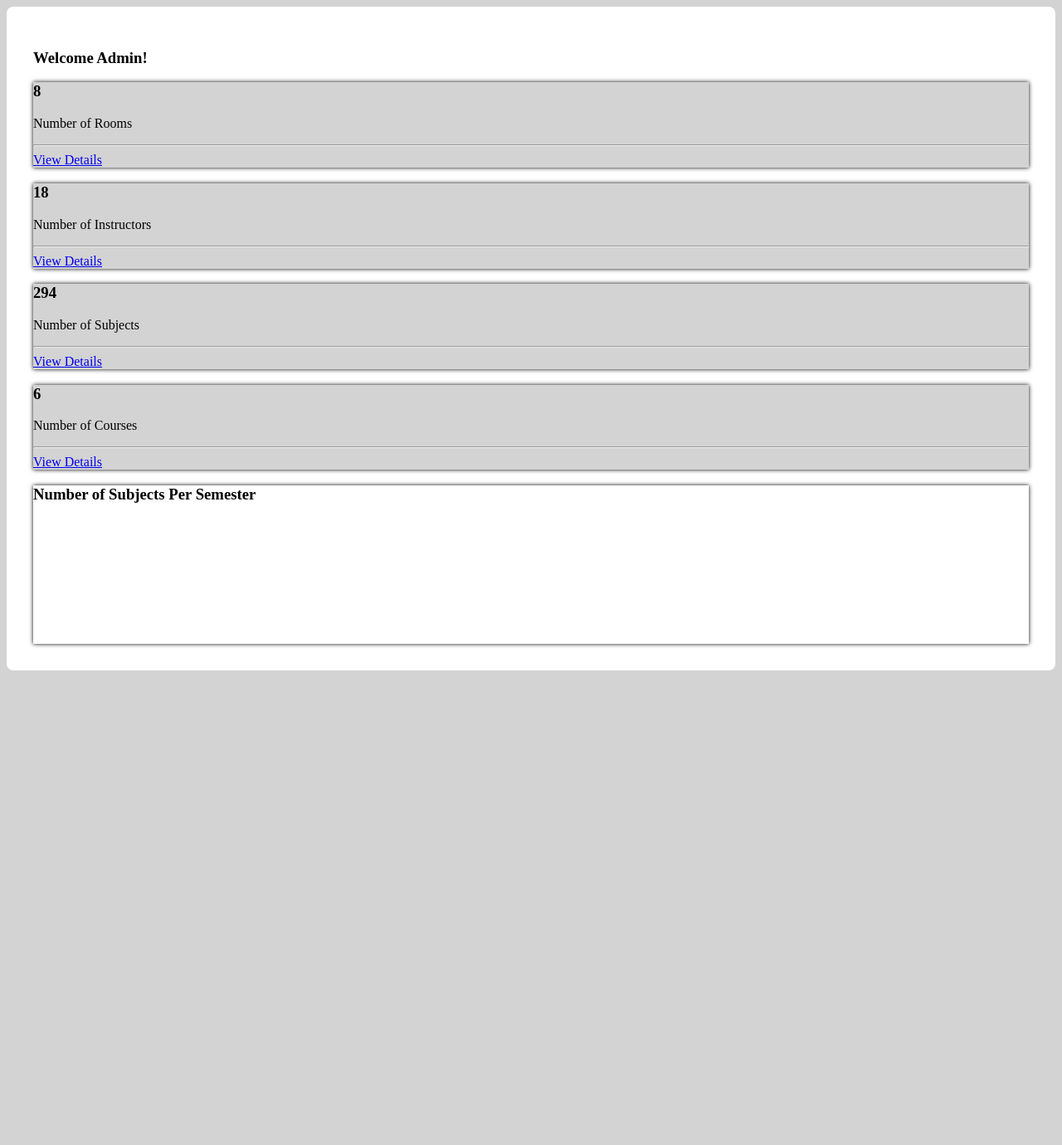
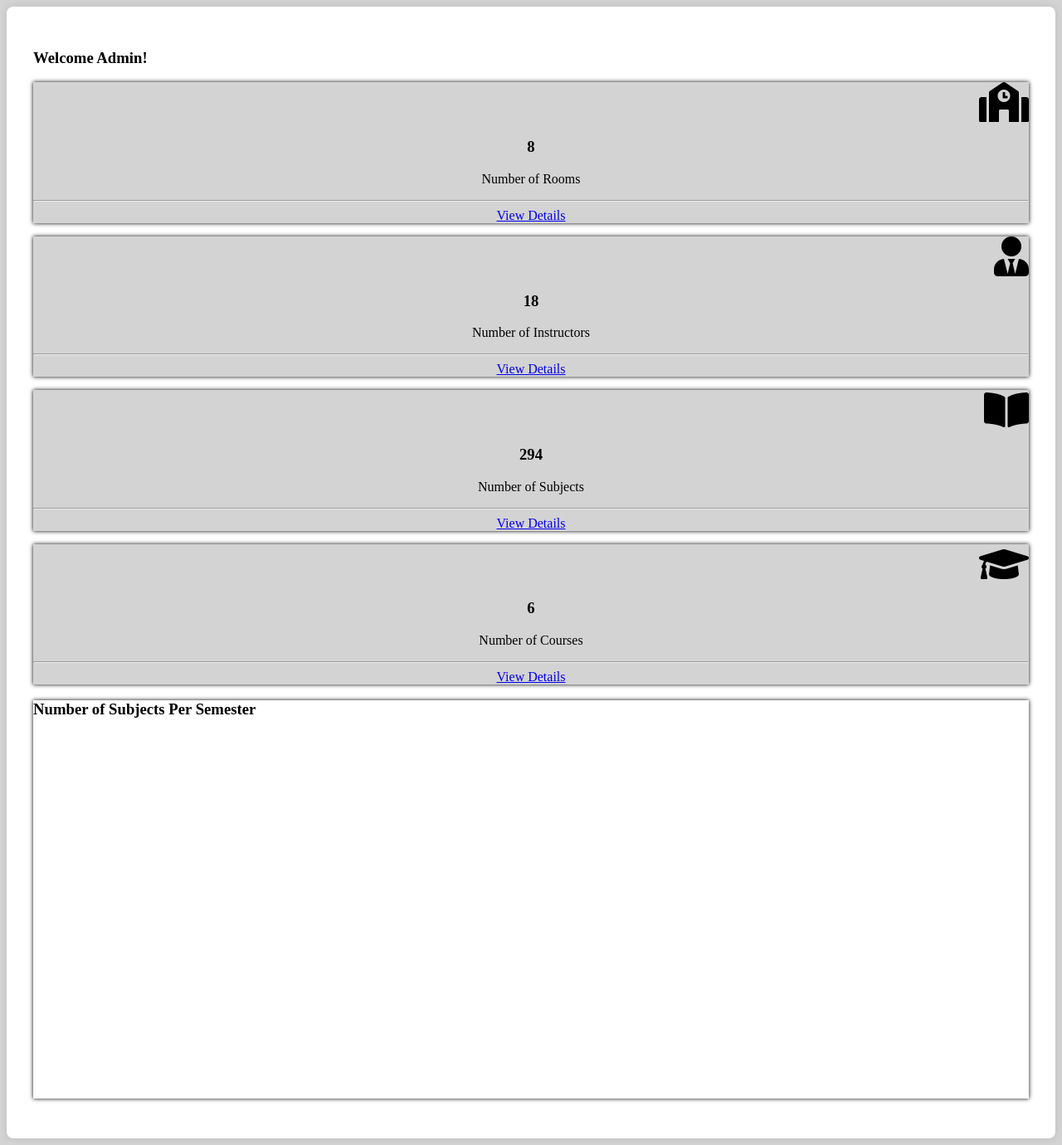
Before and after one commit to misyel15/MCC-Faculty-Loading-Schedule, a PHP site: page /admin/home.php in a window 1280 px wide. Shown: the whole page at 83% size. Before the commit the page ends 808 px from the top, so only its background shows below. Run offline with PHP 8.4, Linux system fonts and the light colour scheme; data comes from the database, SQL or seed files in the repository; a map, chart or similar area stays blank; some libraries are stand-ins or nearby versions.

Commit message:
Update home.php

```diff
--- a/admin/home.php
+++ b/admin/home.php
@@ -1,87 +1,89 @@
-<?php include 'db_connect.php' ?>
+<?php include 'db_connect.php'; ?>
+<!DOCTYPE html>
+<html lang="en">
+<head>
+    <meta charset="UTF-8">
+    <meta http-equiv="X-UA-Compatible" content="IE=edge">
+    <meta name="viewport" content="width=device-width, initial-scale=1.0">
+    <link rel="stylesheet" href="css/themes/default/jquery.mobile-1.4.5.min.css">
+    <script src="js/jquery.mobile-1.4.5.min.js"></script>
+    <link rel="stylesheet" href="https://cdnjs.cloudflare.com/ajax/libs/font-awesome/5.15.4/css/all.min.css">
     <style>
         body {
-        background-color: lightgray; /* Light background for the page */
+            background-color: lightgray;
         }
         .main-container {
-        background-color: white; /* Set the container's background to white */
-        padding: 2rem; /* Add padding for better appearance */
-        border-radius: 8px; /* Rounded corners for a modern look */
-        box-shadow: 0 0 10px rgba(0, 0, 0, 0.1); /* Subtle shadow for depth */
-        max-width: 1340px; /* Set a maximum width */
-        margin: 0 auto; /* Center the container */
+            background-color: white;
+            padding: 2rem;
+            border-radius: 8px;
+            box-shadow: 0 0 10px rgba(0, 0, 0, 0.1);
+            max-width: 1340px;
+            margin: 0 auto;
         }
-    span.float-right.summary_icon {
-        font-size: 3rem;
-        position: absolute;
-        right: 1rem;
-        color: #ffffff96;
-    }
-    .imgs {
-        margin: .5em;
-        max-width: calc(100%);
-        max-height: calc(100%);
-    }
-    .imgs img {
-        max-width: calc(100%);
-        max-height: calc(100%);
-        cursor: pointer;
-    }
-    #imagesCarousel, #imagesCarousel .carousel-inner, #imagesCarousel .carousel-item {
-        height: 60vh !important;
-        background: black;
-    }
-    #imagesCarousel .carousel-item.active {
-        display: flex !important;
-    }
-    #imagesCarousel .carousel-item-next {
-        display: flex !important;
-    }
-    #imagesCarousel .carousel-item img {
-        margin: auto;
-    }
-    #imagesCarousel img {
-        width: auto !important;
-        height: auto !important;
-        max-height: calc(100%) !important;
-        max-width: calc(100%) !important;
-    }
-    /* Separate gradient styles for each card */
-    .card-1 {
+        .card {
             background: lightgray;
             color: #000;
+            margin-bottom: 1rem;
         }
-.card-2 {
-    background: lightgray;
-    color: #000;
+        .card-body {
+            text-align: center;
         }
-.card-3 {
-    background: lightgray;
-    color: #000;
+        .icon i {
+            font-size: 3rem;
         }
-.card-4 {
-    background: lightgray;
-    color: #000;
+        .chart-container {
+            position: relative;
+            height: 60vh;
+            width: 100%;
+            background: white;
         }
-
+        @media (max-width: 1200px) {
+            .main-container {
+                padding: 1rem;
+            }
+        }
+        @media (max-width: 992px) {
+            .card {
+                margin-bottom: 0.5rem;
+            }
+        }
+        @media (max-width: 768px) {
+            .col-lg-3 {
+                flex: 0 0 100%;
+                max-width: 100%;
+            }
+            .container-fluid {
+                padding: 0;
+            }
+            .card-body {
+                padding: 1rem;
+            }
+        }
+        @media (max-width: 576px) {
+            .icon i {
+                font-size: 2rem;
+            }
+            .card-body h3 {
+                font-size: 1.5rem;
+            }
+        }
     </style>
-
-<div class="container main-container" style="box-shadow: 0 0 0px black;">
+</head>
+<body>
+    <div class="container main-container">
         <h3 class="my-4">Welcome Admin!</h3>
         <div class="container-fluid">
             <div class="row">
                 <div class="col-lg-3">
-                <div class="card card-1" style="box-shadow: 0 0 5px black;">
+                    <div class="card" style="box-shadow: 0 0 5px black;">
                         <div class="card-body">
                             <div class="icon" style="text-align:right;">
-                        <i class="fa fa fa-4x fa-school text-secondary" aria-hidden="true"></i>
-
+                                <i class="fa fa-4x fa-school text-secondary" aria-hidden="true"></i>
                             </div>
                             <?php
                                 $sql = "SELECT * FROM roomlist";
                                 $query = $conn->query($sql);
                                 $num_rooms = $query->num_rows; // Number of rooms
-
                                 echo "<h3>".$num_rooms."</h3>";
                             ?>
                             <p>Number of Rooms</p>
@@ -91,7 +93,7 @@
                     </div>
                 </div>
                 <div class="col-lg-3">
-                <div class="card card-2" style="box-shadow: 0 0 5px black;">
+                    <div class="card" style="box-shadow: 0 0 5px black;">
                         <div class="card-body">
                             <div class="icon" style="text-align:right;">
                                 <i class="fa fa-4x fa-user-tie text-secondary" aria-hidden="true"></i>
@@ -100,7 +102,6 @@
                                 $sql = "SELECT * FROM faculty";
                                 $query = $conn->query($sql);
                                 $num_instructors = $query->num_rows; // Number of instructors
-
                                 echo "<h3>".$num_instructors."</h3>";
                             ?>
                             <p>Number of Instructors</p>
@@ -110,7 +111,7 @@
                     </div>
                 </div>
                 <div class="col-lg-3">
-                <div class="card card-3" style="box-shadow: 0 0 5px black;">
+                    <div class="card" style="box-shadow: 0 0 5px black;">
                         <div class="card-body">
                             <div class="icon" style="text-align:right;">
                                 <i class="fa fa-4x fa-book-open text-secondary" aria-hidden="true"></i>
@@ -119,7 +120,6 @@
                                 $sql = "SELECT * FROM subjects";
                                 $query = $conn->query($sql);
                                 $num_subjects = $query->num_rows; // Number of subjects
-
                                 echo "<h3>".$num_subjects."</h3>";
                             ?>
                             <p>Number of Subjects</p>
@@ -129,7 +129,7 @@
                     </div>
                 </div>
                 <div class="col-lg-3">
-                <div class="card card-4" style="box-shadow: 0 0 5px black;">
+                    <div class="card" style="box-shadow: 0 0 5px black;">
                         <div class="card-body">
                             <div class="icon" style="text-align:right;">
                                 <i class="fa fa-4x fa-graduation-cap text-secondary" aria-hidden="true"></i>
@@ -138,7 +138,6 @@
                                 $sql = "SELECT * FROM courses";
                                 $query = $conn->query($sql);
                                 $num_courses = $query->num_rows; // Number of courses
-
                                 echo "<h3>".$num_courses."</h3>";
                             ?>
                             <p>Number of Courses</p>
@@ -148,11 +147,10 @@
                     </div>
                 </div>
             </div>
-
             <!-- Bar Chart Container -->
-        <div class="row mt-4" >
+            <div class="row mt-4">
                 <div class="col-lg-7">
-                <div class="card" style="box-shadow: 0 0 5px black;">
+                    <div class="card chart-container" style="box-shadow: 0 0 5px black;">
                         <div class="card-header">
                             <h3>Number of Subjects Per Semester</h3>
                         </div>
@@ -164,10 +162,8 @@
             </div>
         </div>
     </div>
-
     <script src="https://cdn.jsdelivr.net/npm/chart.js"></script>
     <script>
-    // Chart.js script to create bar chart for subjects
         $(document).ready(function(){
             var ctxSubjects = document.getElementById('subjectsBarChart').getContext('2d');
             var subjectsBarChart = new Chart(ctxSubjects, {
@@ -177,18 +173,19 @@
                         '1st Year - 1st Semester', '1st Year - 2nd Semester',
                         '2nd Year - 1st Semester', '2nd Year - 2nd Semester',
                         '3rd Year - 1st Semester', '3rd Year - 2nd Semester', '3rd Year - Summer',
-                    '4th Year - 1st Semester', '4th Year - 2nd Semester',
+                        '4th Year - 1st Semester', '4th Year - 2nd Semester'
                     ],
                     datasets: [{
                         label: 'Number of Subjects',
-                    data: [/* Example data */ 12, 19, 3, 5, 2, 3, 14, 18, 12, 15, 13, 20], // Replace with actual data
-                    backgroundColor: 'skyblue', // Black with 20% opacity
-                    borderColor: 'rgba(0, 0, 0, 0)', // Black with full opacity
+                        data: [12, 19, 3, 5, 2, 3, 14, 18, 12, 15, 13, 20], // Replace with actual data
+                        backgroundColor: 'skyblue',
+                        borderColor: 'rgba(0, 0, 0, 0)',
                         borderWidth: 1,
                         fill: true
                     }]
                 },
                 options: {
+                    responsive: true,
                     scales: {
                         y: {
                             beginAtZero: true
@@ -210,3 +207,5 @@
             });
         });
     </script>
+</body>
+</html>
```
Lines whose indentation alone changed are shown as unchanged.
